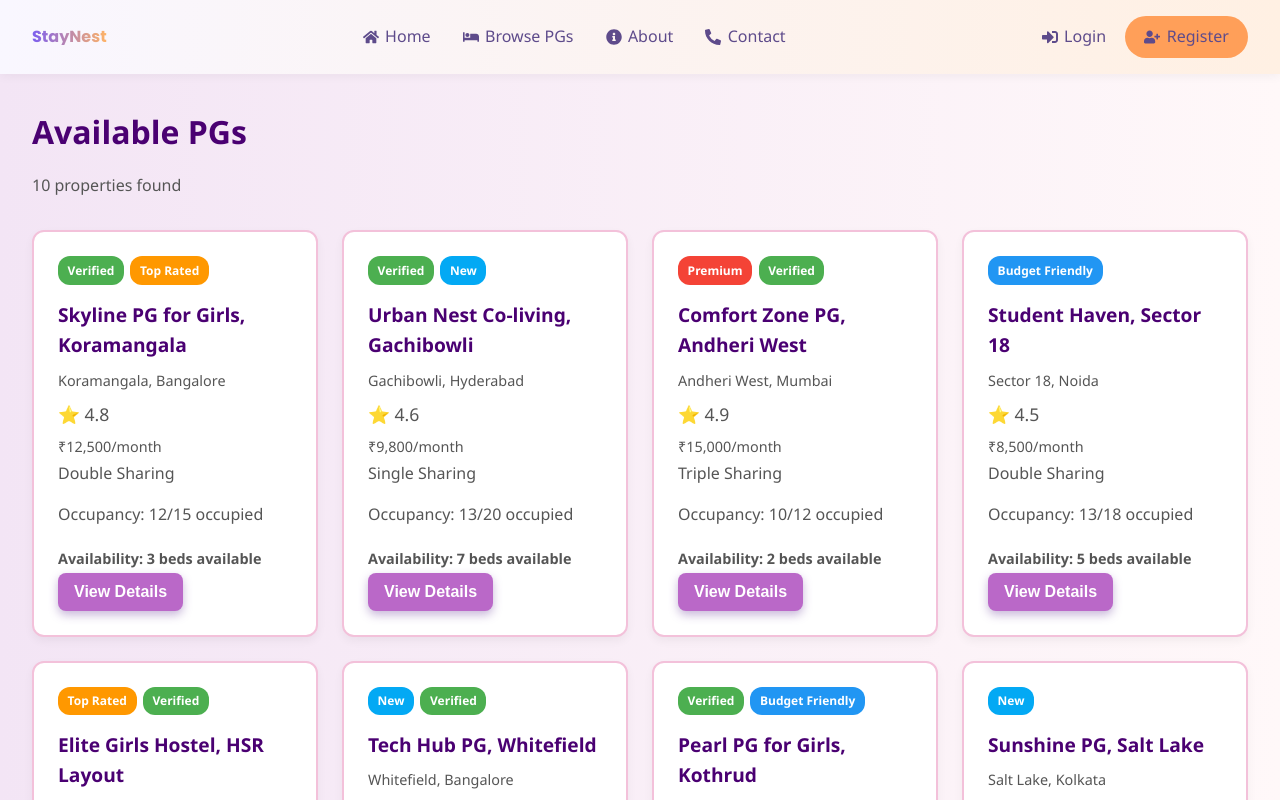
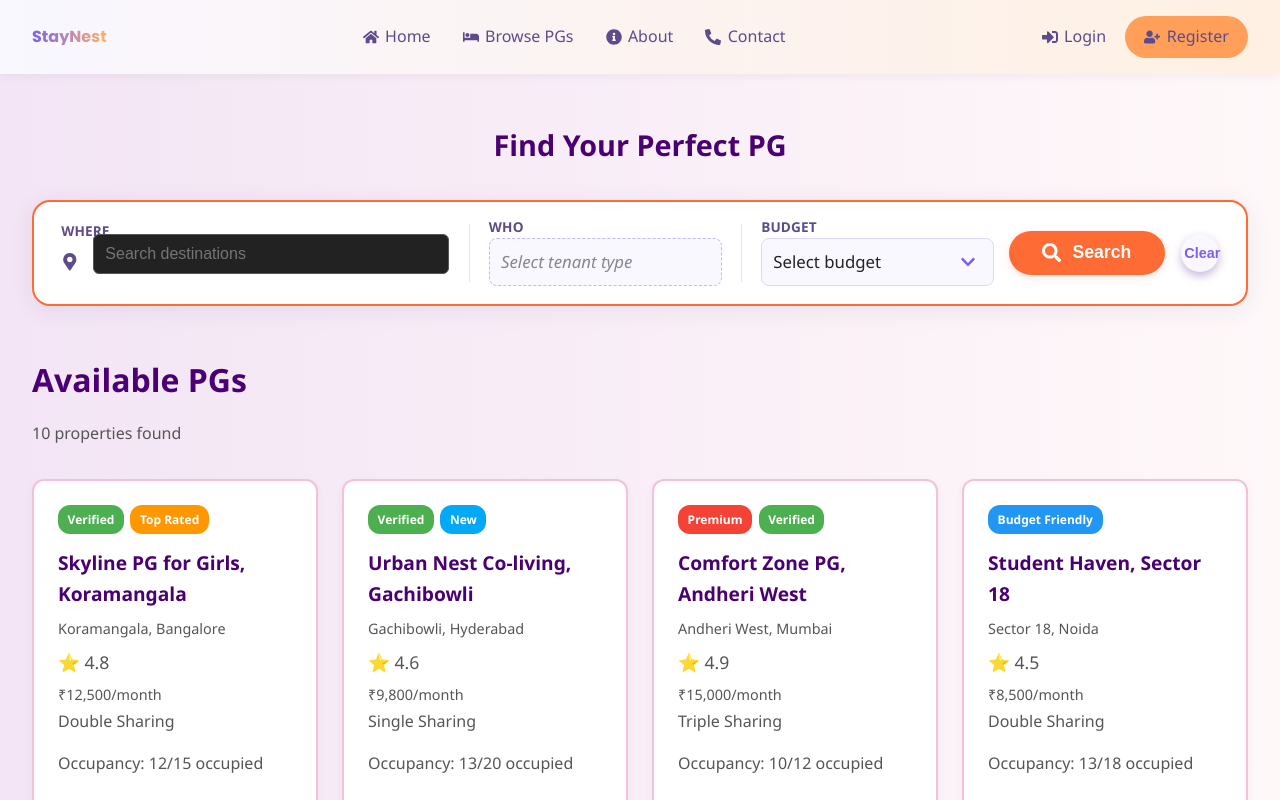
Before and after one commit to AshwiniArude/StayNest-frontend, a React (Create React App) app: page /listings in a window 1280 px wide. Shown: the top 800 px of the page. Built offline with nearby package versions, Linux system fonts and the light colour scheme.

Commit message:
Ashwini - SearchBar of both Browsepg and tenant dashboard completed

```diff
--- a/src/components/TenantSearchBar.css
+++ b/src/components/TenantSearchBar.css
@@ -9,7 +9,9 @@
   padding: 1.5rem 2rem;
   display: flex;
   flex-direction: column;
-  z-index: 2;
+  z-index: 999;
+  position: relative;
+  margin-top: 2rem;
 }
 
 .search-row,
@@ -55,9 +57,10 @@
   height: 100%;
   border-radius: 8px;
   box-sizing: border-box;
+  font-weight: 500;
 }
 .location-input:focus {
-  box-shadow: 0 0 0 2px #2AB7CA33;
+  box-shadow: 0 0 0 2px #FF6B3533;
   border-radius: 8px;
 }
 
@@ -175,28 +178,35 @@
 }
 
 .clear-filters-btn {
-  background: #f9f7ff;
+  background: #FF6B35;
   border: none;
-  border-radius: 50%;
-  width: 38px;
-  height: 38px;
+  border-radius: 20px;
+  padding: 0.5rem 1rem;
   display: flex;
   align-items: center;
   justify-content: center;
-  font-size: 1.2rem;
-  color: #7c5ff0;
+  font-size: 1rem;
+  color: #fff;
   margin-left: 0.5rem;
   cursor: pointer;
   transition: box-shadow 0.18s, background 0.18s, color 0.18s;
+  gap: 0.3rem;
+  font-weight: 600;
 }
 .clear-filters-btn:hover {
-  background: #e1d7fb;
-  color: #2AB7CA;
-  box-shadow: 0 2px 8px #2AB7CA33;
+  background: #E55A2B;
+  color: #fff;
+  box-shadow: 0 2px 8px #FF6B3533;
 }
 
+.clear-btn-text {
+  font-size: 0.9rem;
+  font-weight: 600;
+}
+
+
 .search-btn {
-  background: #2AB7CA;
+  background: #FF6B35;
   color: #fff;
   border: none;
   border-radius: 999px;
@@ -207,14 +217,14 @@
   display: flex;
   align-items: center;
   gap: 0.7rem;
-  box-shadow: 0 2px 8px #2AB7CA33;
+  box-shadow: 0 2px 8px #FF6B3533;
   cursor: pointer;
   transition: box-shadow 0.18s, transform 0.12s, background 0.18s;
   outline: none;
 }
 .search-btn:hover {
-  box-shadow: 0 6px 18px #2AB7CA33;
-  background: #249db1;
+  box-shadow: 0 6px 18px #FF6B3533;
+  background: #E55A2B;
   transform: translateY(-2px) scale(1.03);
 }
 .search-btn:active {
@@ -233,6 +243,9 @@
   padding: 0.5rem 0.5rem 0.5rem 0.5rem;
   max-width: 1100px;
   margin: 2rem auto 2.5rem auto;
+  z-index: 999;
+  position: relative;
+  margin-top: 2rem;
 }
 
 .sectioned-row {
@@ -253,20 +266,24 @@
   flex: 1;
   position: relative;
   height: 100%;
+  min-height: 80px;
 }
 
 .location-cell { flex: 2; min-width: 180px; }
 .date-cell { flex: 1.2; min-width: 120px; }
 .tenant-type-cell { flex: 1.2; min-width: 120px; }
-.budget-cell { flex: 1.5; min-width: 150px; }
+.budget-cell { flex: 1.5; min-width: 160px; }
 .search-btn-cell { flex: 1.2; min-width: 120px; display: flex; flex-direction: row; align-items: center; justify-content: flex-end; gap: 0.5rem; background: transparent; }
 
 .cell-label {
   font-size: 0.95rem;
-  font-weight: 600;
+  font-weight: 700;
   color: #5e4b8b;
-  margin-bottom: 0.2rem;
+  margin-bottom: 0.3rem;
   letter-spacing: 0.01em;
+  text-transform: uppercase;
+  font-size: 0.85rem;
+  line-height: 1;
 }
 .cell-value {
   display: flex;
@@ -275,6 +292,8 @@
   font-size: 1.05rem;
   font-weight: 500;
   color: #232323;
+  min-height: 40px;
+  width: 100%;
 }
 .location-value {
   display: flex;
@@ -284,6 +303,7 @@
   height: 48px;
   border-radius: 8px;
   padding: 0 0.2rem;
+  min-height: 40px;
 }
 
 .vertical-divider {
@@ -302,7 +322,7 @@
 }
 
 .search-btn {
-  background: #2AB7CA;
+  background: #FF6B35;
   color: #fff;
   border: none;
   border-radius: 999px;
@@ -312,15 +332,15 @@
   display: flex;
   align-items: center;
   gap: 0.7rem;
-  box-shadow: 0 2px 8px #2AB7CA33;
+  box-shadow: 0 2px 8px #FF6B3533;
   cursor: pointer;
   transition: box-shadow 0.18s, transform 0.12s, background 0.18s;
   outline: none;
   margin-left: 0.5rem;
 }
 .search-btn:hover {
-  box-shadow: 0 6px 18px #2AB7CA33;
-  background: #249db1;
+  box-shadow: 0 6px 18px #FF6B3533;
+  background: #E55A2B;
   transform: translateY(-2px) scale(1.03);
 }
 .search-btn:active {
@@ -362,7 +382,10 @@
   background: #fff;
   box-shadow: 0 4px 24px rgba(44, 34, 84, 0.08);
   overflow: visible;
-  border: 2px solid #f0e8ff;
+  border: 2px solid #FF6B35;
+  z-index: 999;
+  position: relative;
+  margin-top: 2rem;
 }
 
 .search-cell {
@@ -389,7 +412,7 @@
   cursor: pointer;
   background: #f9f7ff;
   border-radius: 8px;
-  padding: 0.4rem 1.1rem 0.4rem 0.7rem;
+  padding: 0.6rem 1.1rem 0.6rem 0.7rem;
   min-width: 120px;
   display: flex;
   align-items: center;
@@ -397,16 +420,70 @@
   font-size: 1.05rem;
   font-weight: 500;
   color: #232323;
-  transition: box-shadow 0.15s;
+  transition: box-shadow 0.15s, background 0.15s;
+  border: 1px solid #e1d7fb;
+  min-height: 40px;
+  justify-content: space-between;
+  width: 100%;
+}
+.tenant-type-dropdown:hover, .budget-dropdown:hover {
+  background: #f0e8ff;
+  box-shadow: 0 2px 8px #7c5ff033;
 }
 .tenant-type-dropdown:focus, .budget-dropdown:focus {
-  box-shadow: 0 0 0 2px #2AB7CA33;
+  box-shadow: 0 0 0 2px #FF6B3533;
+  background: #f0e8ff;
 }
+
+/* Empty state styling */
+.tenant-type-panel.empty {
+  color: #888 !important;
+  font-style: italic;
+  background: #f9f7ff !important;
+  border: 1px dashed #c4b5fd;
+  width: 100%;
+  min-height: 40px;
+  display: flex;
+  align-items: center;
+  padding: 0.6rem 1.1rem 0.6rem 0.7rem;
+  border-radius: 8px;
+}
+
+.tenant-type-panel.empty:hover {
+  background: #f0e8ff !important;
+  border-color: #7c5ff0;
+}
+
+.tenant-type-panel {
+  width: 100%;
+  min-height: 40px;
+  display: flex;
+  align-items: center;
+  padding: 0.6rem 1.1rem 0.6rem 0.7rem;
+  border-radius: 8px;
+  background: #f9f7ff;
+  border: 1px solid #e1d7fb;
+  transition: box-shadow 0.15s, background 0.15s;
+}
+
+.tenant-type-panel:hover {
+  background: #f0e8ff;
+  box-shadow: 0 2px 8px #7c5ff033;
+}
+
 .dropdown-arrow {
   font-size: 1rem;
-  color: #bbb;
+  color: #7c5ff0;
   margin-left: 0.2rem;
+  transition: transform 0.15s;
+  flex-shrink: 0;
 }
+
+.tenant-type-dropdown:hover .dropdown-arrow,
+.budget-dropdown:hover .dropdown-arrow {
+  transform: rotate(180deg);
+}
+
 .dropdown-list {
   position: absolute;
   top: 110%;
@@ -418,9 +495,11 @@
   z-index: 20;
   animation: dropdownIn 0.18s ease;
   padding: 0.5rem 0;
+  border: 1px solid #e1d7fb;
+  min-width: 200px;
 }
 .dropdown-item {
-  padding: 0.5rem 1.2rem;
+  padding: 0.7rem 1.2rem;
   cursor: pointer;
   transition: background 0.15s;
   font-size: 1.05rem;
@@ -428,6 +507,11 @@
   display: flex;
   align-items: center;
   gap: 0.5rem;
+  font-weight: 500;
+  border-bottom: 1px solid #f0e8ff;
+}
+.dropdown-item:last-child {
+  border-bottom: none;
 }
 .dropdown-item:hover {
   background: #f0e8ff;
@@ -517,6 +601,17 @@
   background: rgba(0,0,0,0.18);
   z-index: 25;
 }
+
+.budget-panel-backdrop {
+  position: fixed;
+  top: 0;
+  left: 0;
+  width: 100vw;
+  height: 100vh;
+  background: rgba(0,0,0,0.18);
+  z-index: 25;
+}
+
 .tenant-panel-dropdown.floating {
   position: fixed;
   left: 50%;
@@ -536,8 +631,54 @@
   gap: 0.2rem;
   animation: dropdownIn 0.18s ease;
 }
+
+.budget-panel-dropdown.floating {
+  position: fixed;
+  left: 50%;
+  top: 160px;
+  transform: translateX(-50%);
+  min-width: 280px;
+  max-width: 95vw;
+  max-height: 400px;
+  overflow-y: auto;
+  background: #fff;
+  border-radius: 22px;
+  box-shadow: 0 10px 40px rgba(44, 34, 84, 0.18);
+  z-index: 30;
+  padding: 1.2rem 0.5rem 1.2rem 0.5rem;
+  display: flex;
+  flex-direction: column;
+  gap: 0.2rem;
+  animation: dropdownIn 0.18s ease;
+}
+
+.budget-panel-option {
+  display: flex;
+  align-items: center;
+  gap: 1.1rem;
+  padding: 1rem 1.5rem;
+  border-radius: 14px;
+  cursor: pointer;
+  transition: background 0.15s, box-shadow 0.15s;
+  position: relative;
+  font-size: 1.1rem;
+  font-weight: 600;
+  color: #5e4b8b;
+}
+.budget-panel-option:hover {
+  background: #f0e8ff;
+  box-shadow: 0 2px 8px #7c5ff033;
+  color: #2AB7CA;
+}
 @media (max-width: 600px) {
   .tenant-panel-dropdown.floating {
+    left: 50%;
+    top: 110px;
+    min-width: 90vw;
+    padding: 0.7rem 0.2rem 0.7rem 0.2rem;
+  }
+
+  .budget-panel-dropdown.floating {
     left: 50%;
     top: 110px;
     min-width: 90vw;
@@ -649,3 +790,44 @@
     padding: 0.5rem 0.2rem;
   }
 }
+
+.budget-text {
+  font-weight: 500;
+  color: #232323;
+  flex: 1;
+  font-size: 1.05rem;
+}
+
+.dropdown-arrow {
+  font-size: 1rem;
+  color: #7c5ff0;
+  margin-left: 0.2rem;
+  transition: transform 0.15s;
+  flex-shrink: 0;
+}
+
+/* Ensure search bar is always on top and properly positioned */
+.tenant-search-bar,
+.tenant-search-bar.sectioned,
+.tenant-search-bar.sectioned.wide-bar {
+  position: relative !important;
+  z-index: 9999 !important;
+  margin-top: 2rem !important;
+  background: #fff !important;
+  box-shadow: 0 4px 24px rgba(44, 34, 84, 0.08) !important;
+}
+
+/* Override any conflicting global styles */
+.tenant-search-bar *,
+.tenant-search-bar.sectioned *,
+.tenant-search-bar.sectioned.wide-bar * {
+  box-sizing: border-box;
+}
+
+/* Ensure search bar container is properly positioned */
+.search-wrapper {
+  position: relative;
+  z-index: 999;
+  margin-top: 2rem;
+  margin-bottom: 2rem;
+}
--- a/src/components/TenantSearchBar.jsx
+++ b/src/components/TenantSearchBar.jsx
@@ -11,16 +11,40 @@ const tenantTypes = [
 const budgetOptions = [
   { label: 'Below ₹5,000', value: [1000, 5000] },
   { label: '₹5,000 - ₹10,000', value: [5000, 10000] },
-  { label: '₹10,000 - ₹20,000', value: [10000, 20000] },
-  { label: 'Above ₹20,000', value: [20000, 50000] },
+  { label: '₹10,000 - ₹15,000', value: [10000, 15000] },
+  { label: '₹15,000 - ₹20,000', value: [15000, 20000] },
+  { label: '₹20,000 - ₹30,000', value: [20000, 30000] },
+  { label: 'Above ₹30,000', value: [30000, 100000] },
 ];
 
 const suggestedDestinations = [
   { icon: '🧭', label: 'Nearby', desc: "+ Find what's around you" },
+  { icon: '🏙️', label: 'Pune City, Maharashtra', desc: 'Near you' },
+  { icon: '🏢', label: 'Koregaon Park, Pune', desc: 'Popular area with cafes and restaurants' },
+  { icon: '🏫', label: 'Kalyani Nagar, Pune', desc: 'Residential area near airport' },
+  { icon: '🏪', label: 'Viman Nagar, Pune', desc: 'IT hub with shopping centers' },
+  { icon: '🏬', label: 'Hinjewadi, Pune', desc: 'Major IT park and residential area' },
+  { icon: '🏭', label: 'Pimpri-Chinchwad, Maharashtra', desc: 'Industrial and residential hub' },
+  { icon: '🏗️', label: 'Chinchwad, PCMC', desc: 'Industrial area with good connectivity' },
+  { icon: '🏘️', label: 'Pimple Saudagar, PCMC', desc: 'Residential area with amenities' },
+  { icon: '🏡', label: 'Wakad, PCMC', desc: 'Growing residential and commercial area' },
+  { icon: '🏢', label: 'Baner, Pune', desc: 'IT corridor with modern apartments' },
+  { icon: '🏫', label: 'Aundh, Pune', desc: 'Educational hub with good connectivity' },
+  { icon: '🏪', label: 'Kharadi, Pune', desc: 'IT park with residential complexes' },
+  { icon: '🏬', label: 'Magarpatta City, Pune', desc: 'Planned township with amenities' },
+  { icon: '🏭', label: 'Hadapsar, Pune', desc: 'Industrial and residential area' },
+  { icon: '🏗️', label: 'Pimple Gurav, PCMC', desc: 'Residential area with good facilities' },
+  { icon: '🏘️', label: 'Rahatani, PCMC', desc: 'Affordable residential area' },
+  { icon: '🏡', label: 'Moshi, PCMC', desc: 'Industrial area with housing options' },
+  { icon: '🏢', label: 'Bhosari, PCMC', desc: 'Industrial hub with residential areas' },
+  { icon: '🏫', label: 'Nigdi, PCMC', desc: 'Educational and residential area' },
+  { icon: '🏪', label: 'Akurdi, PCMC', desc: 'Industrial area with good connectivity' },
+  { icon: '🏬', label: 'Dehu Road, PCMC', desc: 'Industrial and residential hub' },
+  { icon: '🏭', label: 'Talegaon, Pune', desc: 'Industrial area with modern housing' },
+  { icon: '🏗️', label: 'Chakan, Pune', desc: 'Industrial hub with residential options' },
+  { icon: '🏘️', label: 'Lonavala, Maharashtra', desc: 'For sights like Karla Caves' },
+  { icon: '🏙️', label: 'New Delhi, Delhi', desc: 'For its stunning architecture' },
   { icon: '🏖️', label: 'North Goa, Goa', desc: 'Popular beach destination' },
-  { icon: '🏞️', label: 'Lonavala, Maharashtra', desc: 'For sights like Karla Caves' },
-  { icon: '🏙️', label: 'Pune City, Maharashtra', desc: 'Near you' },
-  { icon: '🏛️', label: 'New Delhi, Delhi', desc: 'For its stunning architecture' },
   { icon: '🏝️', label: 'South Goa, Goa', desc: 'Popular beach destination' },
   { icon: '🏯', label: 'Jaipur, Rajasthan', desc: 'For sights like Amber Fort' },
 ];
@@ -30,11 +54,12 @@ const TenantSearchBar = ({ onSearch }) => {
   const [recentSearches, setRecentSearches] = useState([]);
   const [tenantType, setTenantType] = useState('');
   const [showTenantDropdown, setShowTenantDropdown] = useState(false);
-  const [budget, setBudget] = useState([3000, 20000]);
+  const [budget, setBudget] = useState([]);
   const [showBudgetDropdown, setShowBudgetDropdown] = useState(false);
   const [showLocationPanel, setShowLocationPanel] = useState(false);
   const tenantPanelRef = useRef(null);
   const locationPanelRef = useRef(null);
+  const budgetPanelRef = useRef(null);
 
   // Handle location input
   const handleLocationChange = (e) => {
@@ -65,6 +90,18 @@ const TenantSearchBar = ({ onSearch }) => {
     return () => document.removeEventListener('mousedown', handleClickOutside);
   }, [showLocationPanel]);
 
+  // Click outside logic for budget panel
+  useEffect(() => {
+    if (!showBudgetDropdown) return;
+    const handleClickOutside = (event) => {
+      if (budgetPanelRef.current && !budgetPanelRef.current.contains(event.target)) {
+        setShowBudgetDropdown(false);
+      }
+    };
+    document.addEventListener('mousedown', handleClickOutside);
+    return () => document.removeEventListener('mousedown', handleClickOutside);
+  }, [showBudgetDropdown]);
+
   // Handle tenant type dropdown
   const handleTenantType = (type) => {
     setTenantType(type);
@@ -81,7 +118,7 @@ const TenantSearchBar = ({ onSearch }) => {
   const handleClear = () => {
     setLocation('');
     setTenantType('');
-    setBudget([3000, 20000]);
+    setBudget([]);
   };
 
   // Search action
@@ -140,9 +177,8 @@ const TenantSearchBar = ({ onSearch }) => {
             className={`cell-value tenant-type-panel${tenantType ? '' : ' empty'}`}
             onClick={() => setShowTenantDropdown(v => !v)}
             tabIndex={0}
-            style={{ cursor: 'pointer', background: 'transparent', border: 'none', boxShadow: 'none' }}
           >
-            <span>{tenantType ? tenantTypes.find(t => t.value === tenantType).emoji + ' ' + tenantTypes.find(t => t.value === tenantType).label : ''}</span>
+            <span>{tenantType ? tenantTypes.find(t => t.value === tenantType).emoji + ' ' + tenantTypes.find(t => t.value === tenantType).label : 'Select tenant type'}</span>
           </div>
           {showTenantDropdown && (
             <>
@@ -168,17 +204,22 @@ const TenantSearchBar = ({ onSearch }) => {
         {/* Budget Dropdown Cell */}
         <div className="search-cell budget-cell">
           <div className="cell-label">Budget</div>
-          <div className="cell-value budget-dropdown" onClick={() => setShowBudgetDropdown(v => !v)} tabIndex={0} onBlur={() => setTimeout(() => setShowBudgetDropdown(false), 150)}>
-            <span>{budgetOptions.find(opt => opt.value[0] === budget[0] && opt.value[1] === budget[1])?.label || 'Select budget'}</span>
+          <div className="cell-value budget-dropdown" onClick={() => setShowBudgetDropdown(v => !v)} tabIndex={0} ref={budgetPanelRef}>
+            <span className="budget-text">
+              {budget.length === 2 ? budgetOptions.find(opt => opt.value[0] === budget[0] && opt.value[1] === budget[1])?.label : 'Select budget'}
+            </span>
             <FaChevronDown className="dropdown-arrow" />
             {showBudgetDropdown && (
-              <div className="dropdown-list">
-                {budgetOptions.map((opt) => (
-                  <div key={opt.label} className="dropdown-item" onClick={() => handleBudgetDropdown(opt.value)}>
-                    {opt.label}
-                  </div>
-                ))}
-              </div>
+              <>
+                <div className="budget-panel-backdrop" />
+                <div className="budget-panel-dropdown floating">
+                  {budgetOptions.map((opt) => (
+                    <div key={opt.label} className="budget-panel-option" onMouseDown={() => handleBudgetDropdown(opt.value)}>
+                      {opt.label}
+                    </div>
+                  ))}
+                </div>
+              </>
             )}
           </div>
         </div>
@@ -192,6 +233,7 @@ const TenantSearchBar = ({ onSearch }) => {
               </button>
               <button className="clear-filters-btn" onClick={handleClear} title="Clear all filters">
                 <FaSoap />
+                <span className="clear-btn-text">Clear</span>
               </button>
             </>
           )}
--- a/src/pages/Listings.jsx
+++ b/src/pages/Listings.jsx
@@ -1,6 +1,7 @@
 // src/pages/Listings.jsx
-import React from "react";
+import React, { useState } from "react";
 import { useNavigate } from "react-router-dom";
+import TenantSearchBar from "../components/TenantSearchBar";
 import "../styles/Listings.css"; // keep using the BrowsePGs styling
 
 const pgData = [
@@ -118,6 +119,34 @@ const pgData = [
 
 const Listings = () => {
   const navigate = useNavigate();
+  const [filteredPgData, setFilteredPgData] = useState(pgData);
+
+  const handleSearch = (searchParams) => {
+    let filtered = [...pgData];
+
+    // Filter by location
+    if (searchParams.location) {
+      filtered = filtered.filter(pg =>
+        pg.location.toLowerCase().includes(searchParams.location.toLowerCase())
+      );
+    }
+
+    // Filter by tenant type (if implemented in pgData)
+    if (searchParams.tenantType) {
+      // You can add tenant type filtering logic here
+      // For now, we'll just pass through
+    }
+
+    // Filter by budget
+    if (searchParams.budget && searchParams.budget.length === 2) {
+      const [minBudget, maxBudget] = searchParams.budget;
+      filtered = filtered.filter(pg =>
+        pg.price >= minBudget && pg.price <= maxBudget
+      );
+    }
+
+    setFilteredPgData(filtered);
+  };
 
   const handleViewDetails = (pgId) => {
     navigate(`/book-pg/${pgId}`);
@@ -125,10 +154,14 @@ const Listings = () => {
 
   return (
     <div className="browsepgs-container">
+      <div className="search-section">
+        <h2 className="search-title">Find Your Perfect PG</h2>
+        <TenantSearchBar onSearch={handleSearch} />
+      </div>
       <h1>Available PGs</h1>
-      <p>{pgData.length} properties found</p>
+      <p>{filteredPgData.length} properties found</p>
       <div className="pg-grid">
-        {pgData.map((pg, index) => (
+        {filteredPgData.map((pg, index) => (
           <div className="pg-card" key={index}>
             <div className="pg-tags">
               {pg.tags.map((tag, i) => (
--- a/src/pages/TenantDashboard.jsx
+++ b/src/pages/TenantDashboard.jsx
@@ -108,7 +108,9 @@ const TenantDashboard = () => {
           </div>
         </div>
         {/* Advanced search bar below the purple hero box */}
-        <TenantSearchBar />
+        <div className="search-wrapper">
+          <TenantSearchBar />
+        </div>
       </section>
 
       <section className="section" style={{ marginTop: '3.5rem' }}>
--- a/src/styles/Listings.css
+++ b/src/styles/Listings.css
@@ -5,11 +5,31 @@
   background: linear-gradient(to right, #f3e5f5, #fff8f9); /* light lavender to soft pink */
   font-family: 'Segoe UI', sans-serif;
   color: #333;
+  min-height: 100vh;
+  margin-top: 0;
+  position: relative;
+}
+
+.search-section {
+  margin-bottom: 3rem;
+  position: relative;
+  z-index: 5;
+  padding-top: 1rem;
+}
+
+.search-title {
+  text-align: center;
+  color: #4a0072;
+  font-size: 1.8rem;
+  margin-bottom: 1.5rem;
+  font-weight: 700;
 }
 
 .browsepgs-container h1 {
   font-size: 2rem;
   color: #4a0072;
+  margin-top: 2rem;
+  margin-bottom: 1rem;
 }
 
 .browsepgs-container p {
```
Also changed, not shown: src/styles/TenantDashboard.css (+16 -0 lines).
